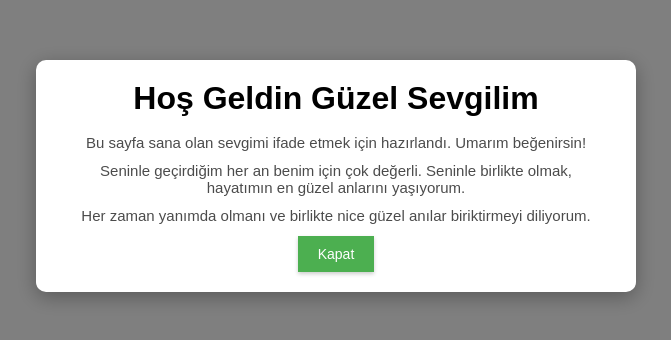
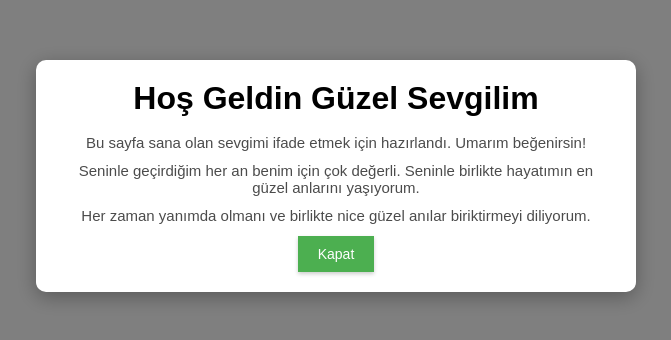
Before and after one commit to burakakcay/website-for-her, a plain HTML site: page index.html in a window 1280 px wide. Shown: the part 224-564 px from the top of the page, without its empty margins (304-975 px from the left). Drawn offline with Linux system fonts and the light colour scheme; a web font is replaced by a local one.

Commit message:
Fixed some texts.

```diff
--- a/index.html
+++ b/index.html
@@ -11,7 +11,7 @@
             <div class="modal">
                 <h1>Hoş Geldin Güzel Sevgilim</h1>
                 <p>Bu sayfa sana olan sevgimi ifade etmek için hazırlandı. Umarım beğenirsin!</p>
-                <p>Seninle geçirdiğim her an benim için çok değerli. Seninle birlikte olmak, hayatımın en güzel anlarını yaşıyorum.</p>
+                <p>Seninle geçirdiğim her an benim için çok değerli. Seninle birlikte hayatımın en güzel anlarını yaşıyorum.</p>
                 <p>Her zaman yanımda olmanı ve birlikte nice güzel anılar biriktirmeyi diliyorum.</p>
                 <button id="closeModal">Kapat</button>
             </div>
```
